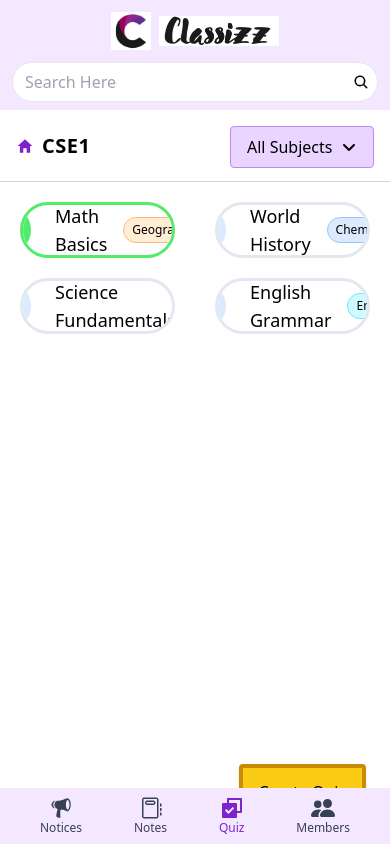
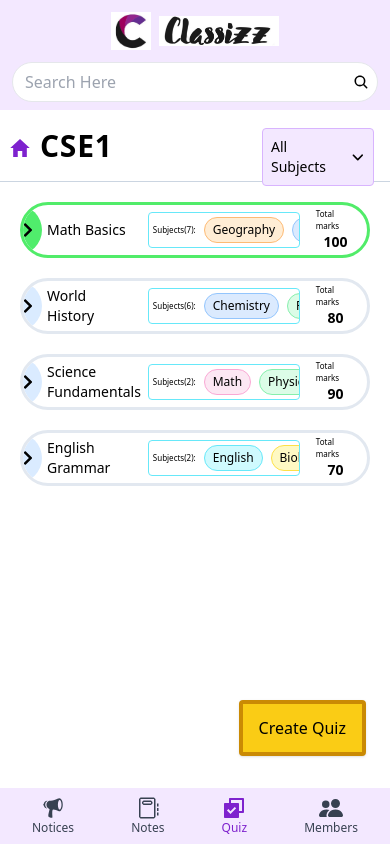
Before and after one commit to Jyotirmoy-Baidya/classizz-frontend, a React (Vite) app: page /cls/q/cls in a window 390 px wide. Built offline with nearby package versions, Linux system fonts and the light colour scheme.

Commit message:
Class Quiz Mobile

```diff
--- a/src/App.jsx
+++ b/src/App.jsx
@@ -24,7 +24,7 @@ const App = () => {
 
   return (
     <BrowserRouter>
-      <div className="flex h-full w-full fixed top-0 left-0">
+      <div className="pb-16 md:pb-0 flex h-full w-full fixed top-0 left-0">
         <Navbar />
         <div className="flex flex-col w-full h-full relative overflow-scroll">
           <Header setPop={setPop} setNotification={setNotification} />
--- a/src/components/basic/Navbar.jsx
+++ b/src/components/basic/Navbar.jsx
@@ -58,7 +58,7 @@ const Navbar = () => {
 
 
             {/* Mobile View  */}
-            <div className='flex justify-between text-gray-700 px-10 md:hidden bg-purple-100 h-14 z-20 fixed bottom-0 w-screen'>
+            <div className='flex justify-between text-gray-700 px-8 md:hidden bg-purple-100 h-14 z-20 fixed bottom-0 w-screen'>
                 {
                     navSelection === 'h' ? (
                         HomeNavItems.map((ele, i) => (
--- a/src/constants/index.js
+++ b/src/constants/index.js
@@ -213,6 +213,12 @@ export const quizes = [
         "quizName": "Math Basics",
         "subjects": [
             { name: "Geography", color: 5 },
+            { name: "Chemistry", color: 4 },
+            { name: "Physics", color: 1 },
+            { name: "Art", color: 6 },
+            { name: "Chemistry", color: 4 },
+            { name: "Physics", color: 1 },
+            { name: "Art", color: 6 }
         ],
         "totalMarks": 100
     },
@@ -220,6 +226,9 @@ export const quizes = [
         "quizId": 2,
         "quizName": "World History",
         "subjects": [
+            { name: "Chemistry", color: 4 },
+            { name: "Physics", color: 1 },
+            { name: "Art", color: 6 },
             { name: "Chemistry", color: 4 },
             { name: "Physics", color: 1 },
             { name: "Art", color: 6 }
--- a/src/pages/Class.jsx
+++ b/src/pages/Class.jsx
@@ -9,22 +9,24 @@ const Class = () => {
     const [dropdown, setDropdown] = useState(false);
     return (
         <>
-            <div className='sticky top-[6.8rem] md:top-20 bg-white z-10 flex w-full p-4 justify-between items-center border-b-[1px] border-slate-300 min-h-[72px]'>
-                <h1 className='flex items-center gap-2 font-semibold tracking-wide text-xl  md:text-4xl'><NavLink to="/h/o" className='text-lg md:text-3xl text-purple-700' ><IoMdHome /></NavLink> {classData.name}</h1>
-                <div className='absolute w-36 h-32 top-4 right-4'>
-                    <div className={`w-36 flex flex-col  cursor-pointer rounded z-10 class-dropdown ${dropdown ? 'active' : ""} `} >
-                        <div className='bg-purple-200 flex gap-2 rounded border border-purple-400 w-full z-10 px-4 py-2 items-center justify-between'>
+            <div className='sticky top-[6.8rem] md:top-20 bg-white z-10 flex w-full p-2 md:p-4 justify-between items-center border-b-[1px] border-slate-300 min-h-[72px]'>
+                <h1 className='flex items-center gap-2 font-bold tracking-wide text-3xl  md:text-4xl'><NavLink to="/h/o" className='pt-1 text-2xl md:text-3xl text-purple-700' ><IoMdHome /></NavLink> {classData.name}</h1>
+                {/* <div className='absolute w-36 h-32 top-4 right-4 text-sm md:text-base'> */}
+                <div className={`absolute top-[18px] md:top-4  right-4 w-28 md:w-36 flex flex-col cursor-pointer rounded z-10 text-sm md:text-base class-dropdown ${dropdown ? 'active' : ""} `} >
+                    <div className='bg-purple-100 flex gap-2 rounded border border-purple-300 w-full z-10 p-2 md:px-4 md:py-2 items-center justify-between' onClick={() => {
+                        setDropdown(!dropdown)
+                    }}>
                         <div className=''>
                             {subject ? subject : 'All Subjects'}
                         </div>
-                            {dropdown ? <FaAngleUp onClick={() => { setDropdown(false) }} /> : <FaAngleDown onClick={() => { setDropdown(true) }} />}
+                        {dropdown == true ? <FaAngleUp /> : <FaAngleDown />}
                     </div>
                     <div className='h-screen relative overflow-hidden'>
-                            <div className={`absolute bg-white z-0 ms-4 flex flex-col items-center gap-[2px] class-dropdown-items`}>
-                                <div className='py-2 px-4 w-32 border border-slate-300 rounded-sm relative overflow-hidden mt-[2px]' onClick={() => setSubject("")}><span></span>All Subjects</div>
+                        <div className={`absolute bg-white z-0 md:ms-4 flex flex-col items-center gap-[2px] class-dropdown-items`}>
+                            <div className='py-2 px-4 w-28 md:w-32 border border-slate-300 rounded-sm relative overflow-hidden mt-[2px]' onClick={() => { setSubject(""); setDropdown(false) }}><span></span>All Subjects</div>
                             {
                                 classData.subjects.map((subject, index) => (
-                                        <div className='py-2 px-4 w-32 border border-slate-300 rounded-sm relative overflow-hidden mt-[2px]' key={index} onClick={() => { setSubject(subject); setDropdown(false) }}><span></span>{subject}</div>))
+                                    <div className='py-2 px-4 md:py-2 md:px-4 w-28 md:w-32 border border-slate-300 rounded-sm relative overflow-hidden mt-[2px]' key={index} onClick={() => { setSubject(subject); setDropdown(false) }}><span></span>{subject}</div>))
                             }
                         </div>
                     </div>
@@ -36,7 +38,7 @@ const Class = () => {
                             }
                         </div> */}
                 </div>
-                </div>
+                {/* </div> */}
             </div >
             <Outlet />
         </>
--- a/src/pages/Home.jsx
+++ b/src/pages/Home.jsx
@@ -15,7 +15,7 @@ const inst = [
 
 const HomePage = () => {
     return (
-        <div className='p-4 pb-20 md:p-8'>
+        <div className='p-4 md:p-8'>
             <div className='grid grid-cols-1 sm:grid sm:grid-cols-1 lg:grid-cols-2 xl:grid-cols-3 md:gap-10 gap-5'>
                 <Outlet />
             </div>
--- a/src/pages/class/Quizes.jsx
+++ b/src/pages/class/Quizes.jsx
@@ -16,23 +16,26 @@ const Quizes = () => {
 
     return (
         <>
-            <div className={`grid grid-cols-2 gap-5 p-5 pr-0 z-[2] quizes-list`}>
+            <div className={`grid grid-cols-1 md:grid-cols-2 gap-5 p-5 pr-0 z-[2] quizes-list`}>
                 <NavLink to='/createquiz' className='absolute cursor-pointer border-yellow-600 border-4 bottom-6 right-6 rounded bg-yellow-400 py-3 px-4 shadow'>Create Quiz</NavLink>
                 {
                     quizes.map((ele, i) => {
                         if (ele.quizName.toLowerCase().includes(search.toLowerCase()))
                             return (
-                                <div className={`p-3 ps-8 h-14 cursor-pointer flex gap-4 items-center rounded-md border-[3px] border-slate-200 relative quiz-block ${active === i + 1 && 'shadow-lg active z-30'} ${i == 0 && 'quiz-live'} overflow-hidden`} onClick={() => { setActive(i + 1); setQuizPop(true) }}>
+                                <div className={`ps-6 md:ps-10 h-fit min-h-14 cursor-pointer grid grid-cols-10 gap-4 items-center rounded-md border-[3px] border-slate-200 relative quiz-block ${active === i + 1 && 'shadow-lg active z-30'} ${i == 0 && 'quiz-live'} overflow-hidden`} onClick={() => { setActive(i + 1); setQuizPop(true) }}>
                                     <span className='quiz-block-span'>
                                         <div className='absolute top-1/2 -translate-y-2 '><FaChevronRight /></div>
                                     </span>
-                                    <div className='text-lg'>{ele.quizName}</div>
-                                    {
-                                        ele.subjects?.map((sub, i) => (
-                                            <SubjectBlock sub={sub} />
-                                        ))
-                                    }
-                                    <div className='ms-auto text-sm me-4'>Total marks: {ele.totalMarks}</div>
+                                    <div className='col-span-3 md:col-span-4 text-sm md:text-base'>{ele.quizName}</div>
+                                    <div className='col-span-5 border border-cyan-300 py-1 px-1 rounded md:col-span-4 flex items-center gap-2 overflow-x-scroll hide-scrollbar'>
+                                        <div className='text-[0.5rem] md:text-xs'>Subjects({ele.subjects.length}):</div>
+                                        {
+                                            ele.subjects?.map((sub, i) => (
+                                                <SubjectBlock sub={sub} key={i} />
+                                            ))
+                                        }
+                                    </div>
+                                    <div className='ms-auto flex flex-col items-center col-span-2 text-[0.5rem] md:text-xs me-3'>Total marks<div className='font-bold text-sm'>{ele.totalMarks}</div></div>
                                 </div>
                             )
                     })
```
Lines whose indentation alone changed are shown as unchanged.
